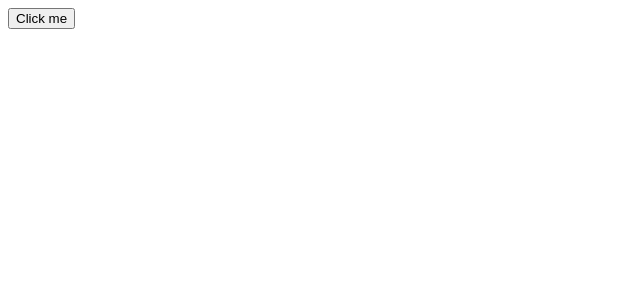
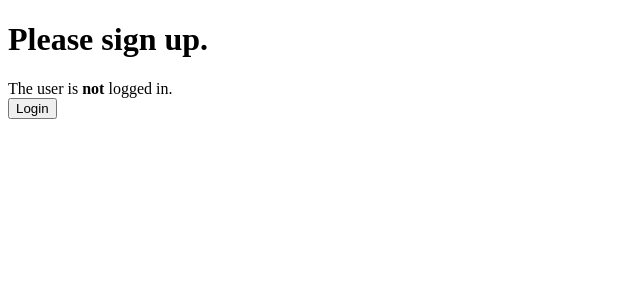
Before and after one commit to jtwp470/my-programming-learning-book, a React (Create React App) app in the folder javascript/tutorial-react/: page / in a window 1280 px wide. Shown: the top 300 px of the page, without its empty margins (0-640 px from the left). Built offline with nearby package versions, Linux system fonts and the light colour scheme.

Commit message:
Conditional Rendering

```diff
--- a/javascript/tutorial-react/src/index.js
+++ b/javascript/tutorial-react/src/index.js
@@ -1,45 +1,76 @@
 import React from 'react';
 import ReactDOM from 'react-dom';
 
-class Toggle extends React.Component {
+function UserGreeting(props) {
+  return <h1>Welcome back!</h1>;
+}
+
+function GuestGreeting(props) {
+  return <h1>Please sign up.</h1>;
+}
+
+function Greeting(props) {
+  const isLoggedIn = props.isLoggedIn;
+  if (isLoggedIn) {
+    return <UserGreeting />;
+  }
+  return <GuestGreeting />;
+}
+
+function LoginButton(props) {
+  return (
+    <button onClick={props.onClick}>
+      Login
+    </button>
+  );
+}
+
+function LogoutButton(props) {
+  return (
+    <button onClick={props.onClick}>
+      Logout
+    </button>
+  );
+}
+
+class LoginControl extends React.Component {
   constructor(props) {
     super(props);
-    this.state = {isToggleOn: true};
-
-    // This binding is necessary to make `this` work in the callback
-    this.handleClick = this.handleClick.bind(this);
+    this.handleLoginClick = this.handleLoginClick.bind(this);
+    this.handleLogoutClick = this.handleLogoutClick.bind(this);
+    this.state = {isLoggedIn: false};
   }
 
-  handleClick() {
-    this.setState(prevState => ({
-      isToggleOn: !prevState.isToggleOn
-    }));
+  handleLoginClick() {
+    this.setState({isLoggedIn: true});
+  }
+
+  handleLogoutClick() {
+    this.setState({isLoggedIn: false});
   }
 
   render() {
+    const isLoggedIn = this.state.isLoggedIn;
+
+    let button = null;
+    if (isLoggedIn) {
+      button = <LogoutButton onClick={this.handleLogoutClick} />;
+    } else {
+      button = <LoginButton onClick={this.handleLoginClick} />;
+    }
+
     return (
-      <button onClick={this.handleClick}>
-        {this.state.isToggleOn ? 'ON' : 'OFF'}
-      </button>
+      <div>
+        <Greeting isLoggedIn={isLoggedIn} />
+        <div>The user is <b>{isLoggedIn ? 'currently' : 'not'}</b> logged in.</div>
+        {button}
+      </div>
     );
   }
 }
 
-class LoggingButton extends React.Component {
-  handleClick = () => {
-    console.log('this is:', this);
-  }
-
-  render() {
-    return (
-      <button onClick={(e) => this.handleClick(e)}>
-        Click me
-      </button>
-    );
-  }
-}
 
 ReactDOM.render(
-  <LoggingButton />,
+  <LoginControl />,
   document.getElementById('root')
 );
```
